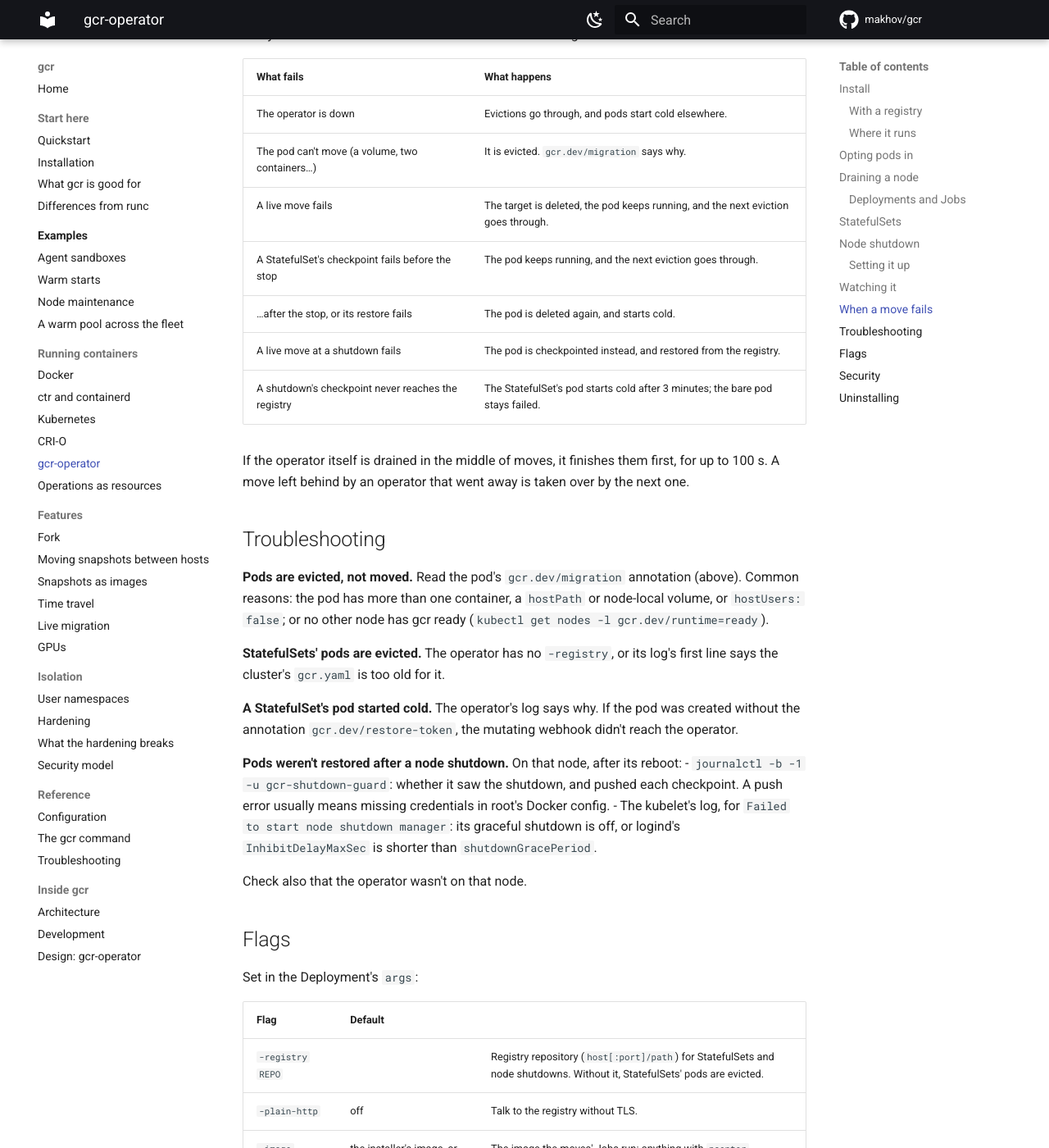
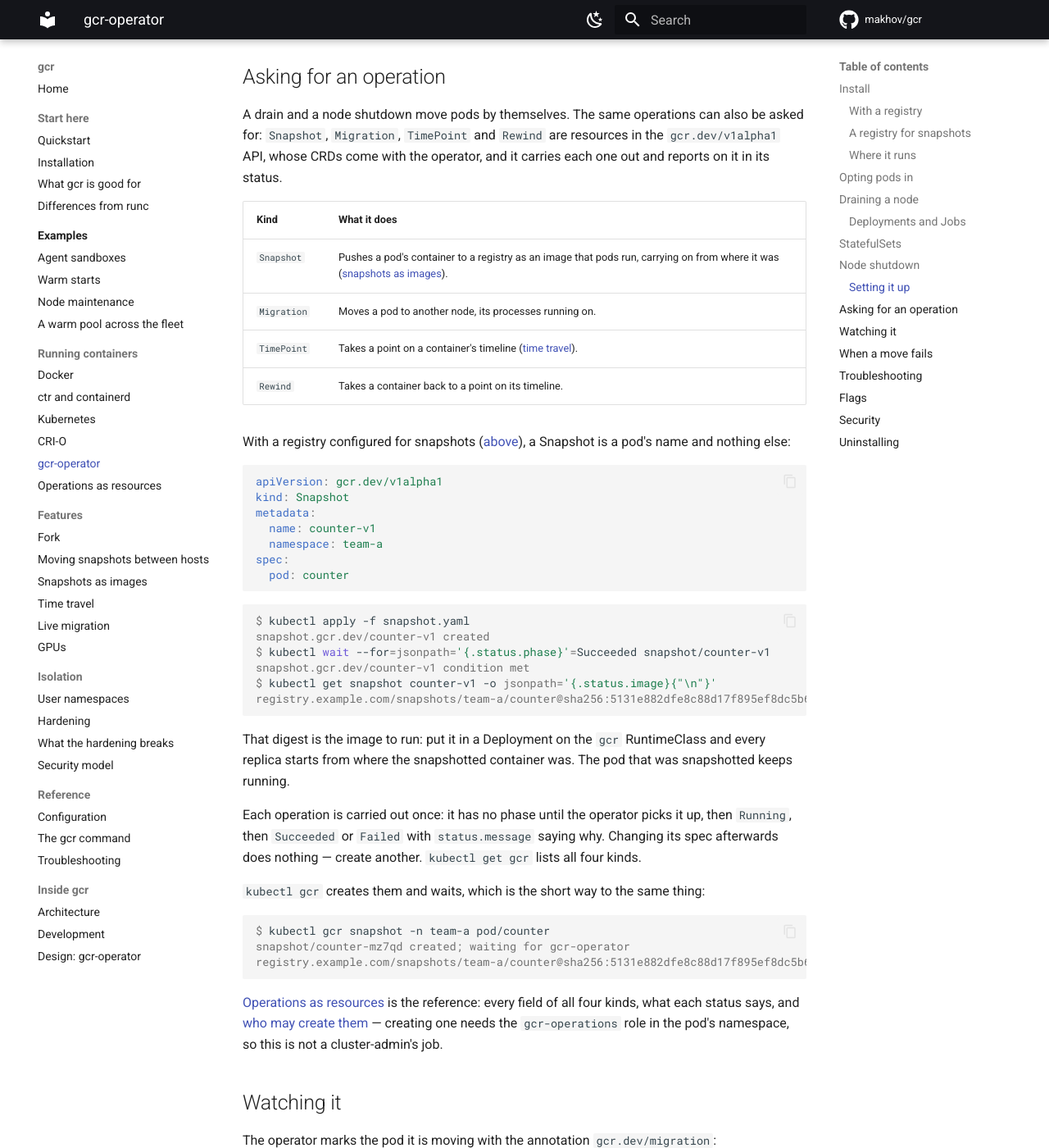
Before and after one commit to makhov/gcr, an MkDocs documentation site: the page built from docs/operator.md, in a window 1280 px wide and 1400 px high, scrolled down 7062 px. Shown: the whole window at 82% size. Built offline with MkDocs 1.6.1 and Material for MkDocs 9.7.7, drawn with Linux system fonts in a browser that asks for light colours; comment, search, counter and statistics services are not loaded; some of the changed text lies outside the part shown.

Commit message:
Snapshots in the registry the cluster keeps them in
A Snapshot had to name the image it pushed, which every pipeline and
every person then had to spell out, and get right. Most clusters have one
registry for snapshots.

gcr-operator takes it as -snapshot-registry (operator.snapshotRegistry in
the chart), and a Snapshot that names no image goes there, as
NAMESPACE/POD tagged with the Snapshot's own name. status.image is what
was pushed, by digest, as before: that is the image a pod runs.

spec.image still names an image outright, and spec.registry another
repository for the operator to name it in. With none of the three, the
Snapshot fails saying so, rather than pushing somewhere unexpected.

kubectl gcr snapshot pod/NAME now takes the image as an optional
argument, and --registry for one Snapshot's repository.

docs/operator.md gains the section on the gcr.dev resources it carries
out, which it did not have: the four kinds, creating one, and reading the
image back out of its status.

````diff
--- a/docs/operator.md
+++ b/docs/operator.md
@@ -76,6 +76,37 @@
 - If the log says instead `StatefulSets' pods are evicted, not moved`, the
   cluster's `gcr.yaml` is older than the operator: apply the release's
   `gcr.yaml` again.
+
+### A registry for snapshots
+
+Snapshots of pods ([below](#asking-for-an-operation)) become ordinary
+container images, in whatever registry a cluster keeps them in. Configure
+it once on the operator and a Snapshot needs nothing but a pod's name:
+`--set operator.snapshotRegistry=registry.example.com/snapshots` (and
+`--set operator.snapshotPlainHTTP=true` for a registry without TLS);
+without the chart:
+
+```sh
+kubectl -n gcr-system patch deployment gcr-operator --type=json -p '[
+  {"op": "add", "path": "/spec/template/spec/containers/0/args",
+   "value": ["-snapshot-registry", "registry.example.com/snapshots"]}]'
+kubectl -n gcr-system logs deployment/gcr-operator | grep Snapshots
+```
+
+```
+Snapshots that name no image go to registry.example.com/snapshots, as NAMESPACE/POD tagged with the Snapshot's name
+```
+
+- **It is not `-registry`.** Checkpoints there are the operator's own
+  business, written and read by it; snapshot images are something people
+  run on purpose. Keep them in separate repositories, or separate
+  registries, and give each the credentials it needs.
+- **The nodes push,** as they do for checkpoints, with the credentials in
+  root's Docker config there — unless the Snapshot names a `pushSecret`
+  of its own, which is how a tenant pushes to its own repository
+  ([credentials](operations.md#snapshot)).
+- **A Snapshot can still say where it goes:** `spec.registry` for
+  another repository, `spec.image` to name the image outright.
 
 ### Where it runs
 
@@ -320,6 +351,67 @@
 
 An Indexed Job's pod is restored in the new pod of the same index.
 
+## Asking for an operation
+
+A drain and a node shutdown move pods by themselves. The same operations
+can also be asked for: `Snapshot`, `Migration`, `TimePoint` and `Rewind`
+are resources in the `gcr.dev/v1alpha1` API, whose CRDs come with the
+operator, and it carries each one out and reports on it in its status.
+
+| Kind | What it does |
+| --- | --- |
+| `Snapshot` | Pushes a pod's container to a registry as an image that pods run, carrying on from where it was ([snapshots as images](snapshot-images.md)). |
+| `Migration` | Moves a pod to another node, its processes running on. |
+| `TimePoint` | Takes a point on a container's timeline ([time travel](time-travel.md)). |
+| `Rewind` | Takes a container back to a point on its timeline. |
+
+With a registry configured for snapshots
+([above](#a-registry-for-snapshots)), a Snapshot is a pod's name and
+nothing else:
+
+```yaml
+apiVersion: gcr.dev/v1alpha1
+kind: Snapshot
+metadata:
+  name: counter-v1
+  namespace: team-a
+spec:
+  pod: counter
+```
+
+```console
+$ kubectl apply -f snapshot.yaml
+snapshot.gcr.dev/counter-v1 created
+$ kubectl wait --for=jsonpath='{.status.phase}'=Succeeded snapshot/counter-v1
+snapshot.gcr.dev/counter-v1 condition met
+$ kubectl get snapshot counter-v1 -o jsonpath='{.status.image}{"\n"}'
+registry.example.com/snapshots/team-a/counter@sha256:5131e882dfe8c88d17f895ef8dc5b693f0e30f28e4cc9e0936943c2322c86d61
+```
+
+That digest is the image to run: put it in a Deployment on the `gcr`
+RuntimeClass and every replica starts from where the snapshotted
+container was. The pod that was snapshotted keeps running.
+
+Each operation is carried out once: it has no phase until the operator
+picks it up, then `Running`, then `Succeeded` or `Failed` with
+`status.message` saying why. Changing its spec afterwards does nothing —
+create another. `kubectl get gcr` lists all four kinds.
+
+`kubectl gcr` creates them and waits, which is the short way to the same
+thing:
+
+```console
+$ kubectl gcr snapshot -n team-a pod/counter
+snapshot/counter-mz7qd created; waiting for gcr-operator
+registry.example.com/snapshots/team-a/counter@sha256:5131e882dfe8c88d17f895ef8dc5b693f0e30f28e4cc9e0936943c2322c86d61
+```
+
+[Operations as resources](operations.md) is the reference: every field of
+all four kinds, what each status says, and
+[who may create them](operations.md#who-may-do-what) — creating one needs
+the `gcr-operations` role in the pod's namespace, so this is not a
+cluster-admin's job.
+
 ## Watching it
 
 The operator marks the pod it is moving with the annotation
@@ -399,6 +491,8 @@
 | --- | --- | --- |
 | `-registry REPO` | | Registry repository (`host[:port]/path`) for StatefulSets and node shutdowns. Without it, StatefulSets' pods are evicted. |
 | `-plain-http` | off | Talk to the registry without TLS. |
+| `-snapshot-registry REPO` | | Registry repository for Snapshots that name no image ([above](#a-registry-for-snapshots)). Without it, such a Snapshot fails. |
+| `-snapshot-plain-http` | off | Talk to that registry without TLS. |
 | `-image IMAGE` | the installer's image, or `busybox:1.37` | The image the moves' Jobs run: anything with `nsenter`. |
 | `-gcr PATH` | `/usr/local/bin/gcr` | gcr on the nodes. |
 | `-namespace NS` | its own | Where the Jobs run, and the Service. |
````
Also changed, not shown: charts/gcr/README.md (+2 -0 lines), docs/operations.md (+19 -2 lines), docs/snapshot-images.md (+20 -0 lines), 9 other files.
